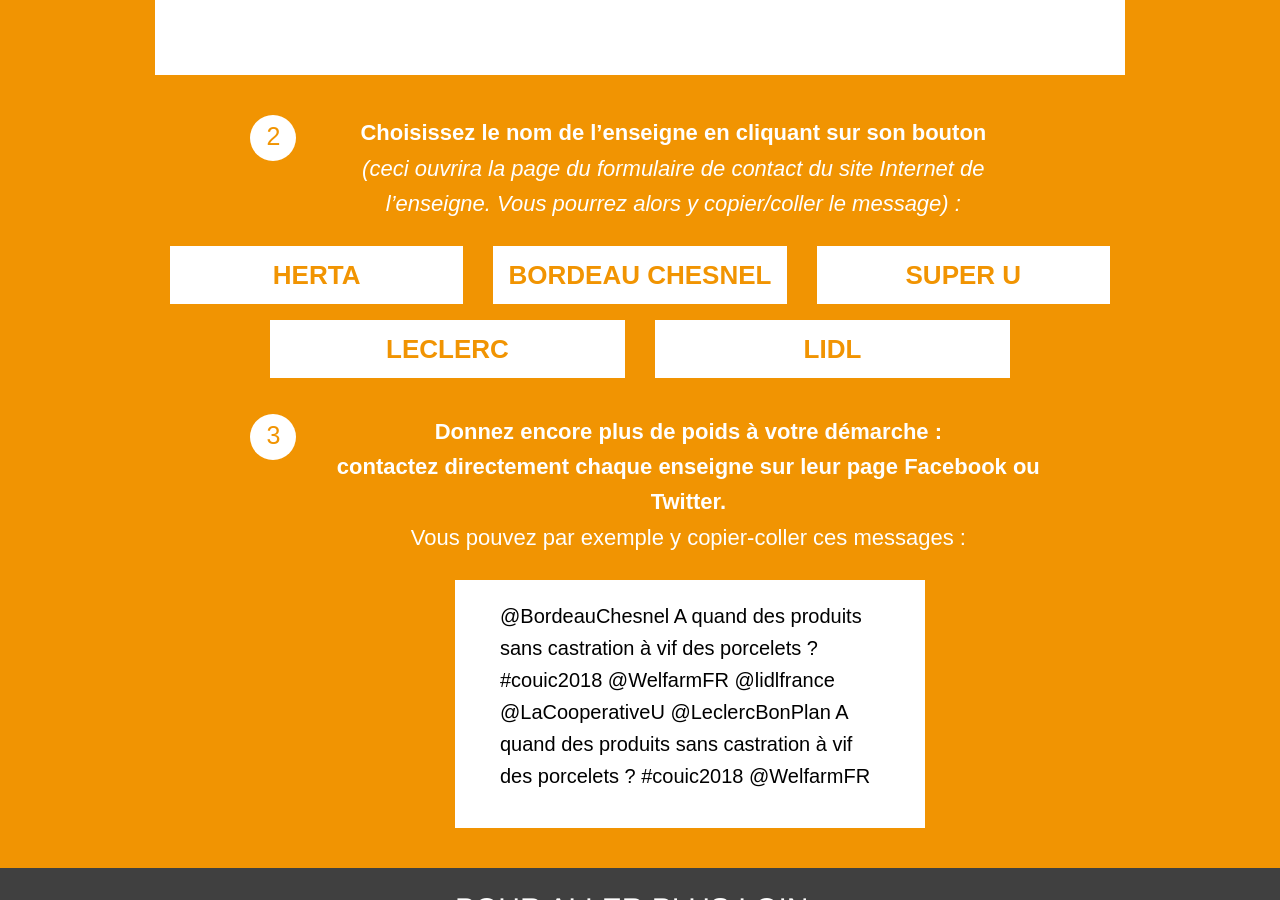
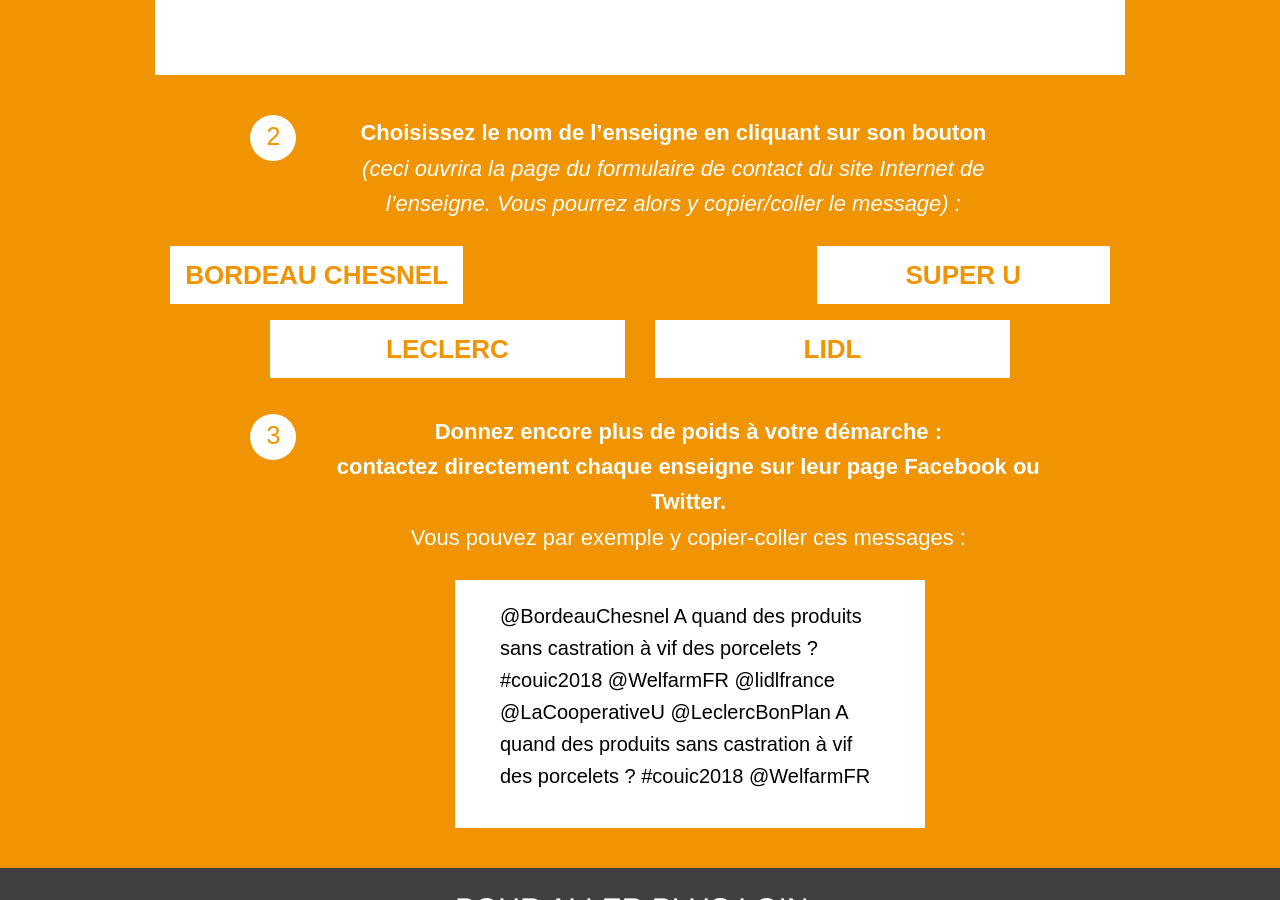
Before and after one commit to adfinitas-app/welfarm-petition, a Jekyll site: the page built from index.html, in a window 1280 px wide and 900 px high, scrolled down 4339 px. Built offline with Jekyll 4.4.1, drawn with Linux system fonts in a browser that asks for light colours; comment, search, counter and statistics services are not loaded.

Commit message:
Updated '/_includes/professionels.html' via CloudCannon

```diff
--- a/_includes/professionels.html
+++ b/_includes/professionels.html
@@ -76,7 +76,7 @@
     <div class="row">
       <div class="large-10 columns large-centered">
 	<div class="medium-4 columns">
-	  <a class="button marque" target="_blank" href="https://contact.croquonslavie.fr">Herta</a>
+	  <!--<a class="button marque" target="_blank" href="https://contact.croquonslavie.fr">Herta</a>-->
 	</div>
 	<div class="medium-4 columns">
 	  <a class="button marque" target="_blank" href="https://www.bordeau-chesnel.com/contact.html">Bordeau Chesnel</a>
```
